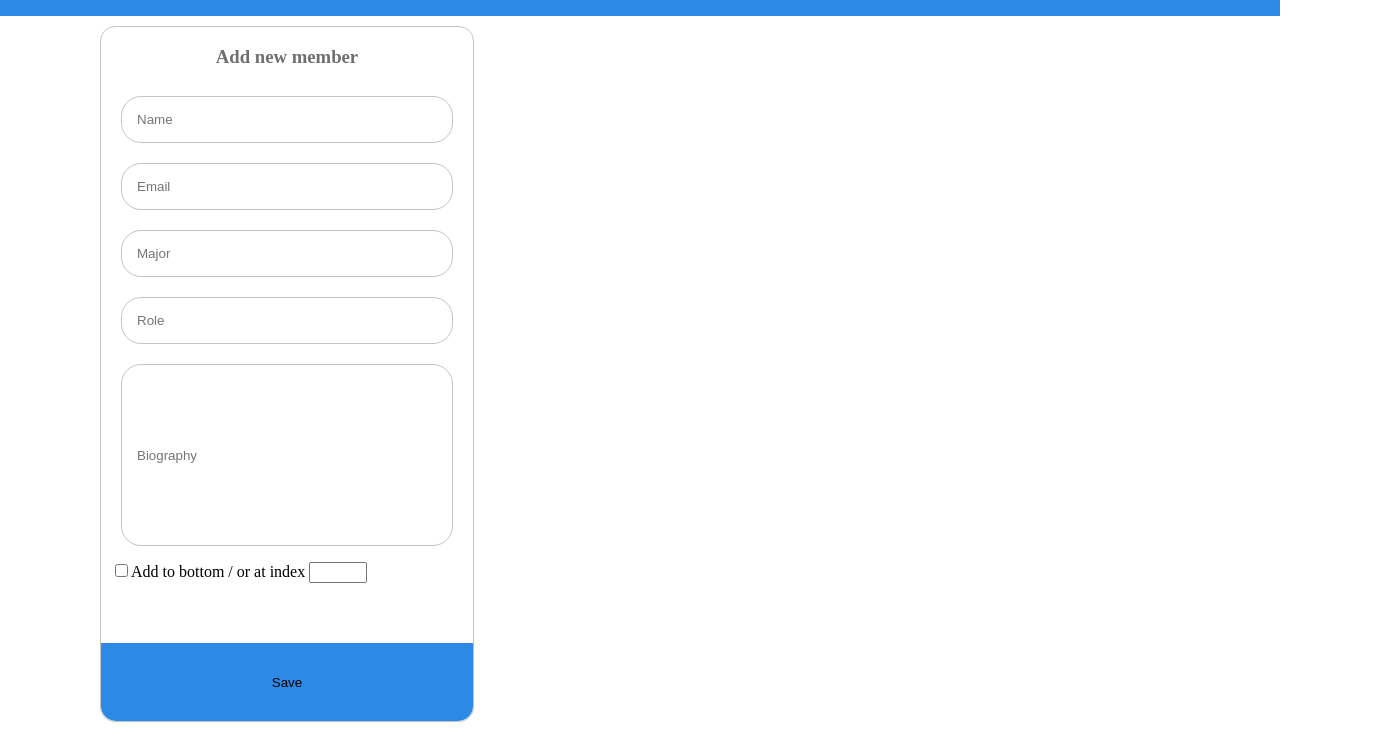
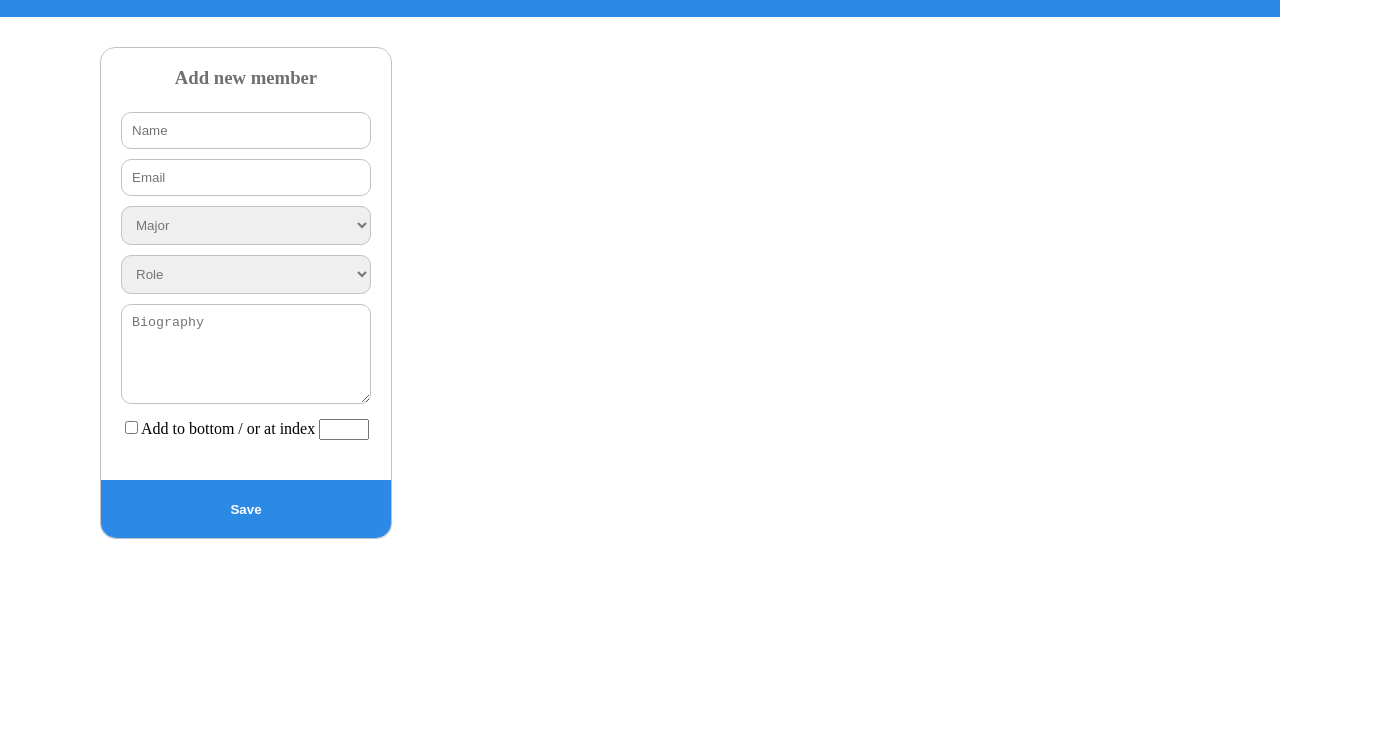
Before and after one commit to dianamujahed/PSEU-members, a plain HTML site: page index.html in a window 1280 px wide. Shown: the part 60-800 px from the top of the page, 1380 px wide, since content can reach past the window. Drawn offline with Linux system fonts and the light colour scheme.

Commit message:
add new member form is done

```diff
--- a/index.html
+++ b/index.html
@@ -26,17 +26,26 @@
                     <input class="add-item" type="email" name="email" placeholder="Email">
                 </div>
                 <div class="major">
-                    <input class="add-item" type="text" name="major" placeholder="Major">
+                    <select class="add-item">
+                        <option value="major" hidden>Major</option>
+                        <option value="cs">cs</option>
+                        <option value="ce">ce</option>
+                        <option value="it">it</option>
+                    </select>
                 </div>
                 <div class="role">
-                    <input class="add-item" type="text" name="role" placeholder="Role">
+                    <select class="add-item">
+                        <option value="role" hidden>Role</option>
+                        <option value="po">po</option>
+                        <option value="master">master</option>
+                    </select>
                 </div>
                 <div>
-                    <input class="add-item biography" name="biography" placeholder="Biography">
+                    <textarea  class="add-item biography" placeholder="Biography"></textarea>
                 </div>
                 <div class="bottom-option">
                     <input type="checkbox"><span class="checkbox-text">Add to bottom / or at index </span>
-                    <input class="index" type="text" name="index" >
+                    <input class="index" type="text" name="index">
                 </div>
                 <div class="save">
                     <input class="save-btn" type="submit" name="save" value="Save">
--- a/style/style.scss
+++ b/style/style.scss
@@ -1,8 +1,11 @@
 $mainColor:#2D89E6;
+*{
+    box-sizing: border-box;
+}
 .top-bar{
+    padding: 20px;
     background-color:$mainColor;
     width: 100%;
-    height: 76px;
     display: flex;
     align-items: center;
     justify-content: center;//for horizental center
@@ -19,11 +22,9 @@ body{
     display: flex;
     width: 100%;
     justify-content: space-between;
-    margin:10px 100px;
-
 }
 .right{
-    width: 1088px;
+   // width: 1088px;
 }
 .left{
     display: flex;
@@ -31,6 +32,7 @@ body{
     align-items: center;
     border: 1px solid #C3C3C3;
     border-radius: 15px;
+    margin: 30px 100px;
 }
 .add-text{
     color: #707070;
@@ -38,14 +40,15 @@ body{
     justify-content: center;
 }
 .add-item{
-    padding: 15px;
+    padding: 10px;
     border: 1px solid #C3C3C3;
-    border-radius: 20px;
-    width: 300px;
-    margin:10px 20px;
+    border-radius: 10px;
+    width: 250px;
+    margin:5px 20px;
+
 }
 .biography{
-    height: 150px;
+    height: 100px;
 
 }
 .index{
@@ -61,10 +64,18 @@ body{
    width: 100%;
 }
 .save{
-    padding: 30px;
+    padding: 20px;
     background-color: $mainColor;
     border-radius: 0px  0px 15px 15px;
+
+}
+.save-btn{
+    color: white;
+    font-weight: bold;
 }
 .bottom-option{
-    margin: 5px 0px 60px 10px;
+    margin: 5px 20px 40px 20px;
 }
+select{
+    color: #757575;
+}
```
Also changed, not shown: style/style.css, 1 other file.
